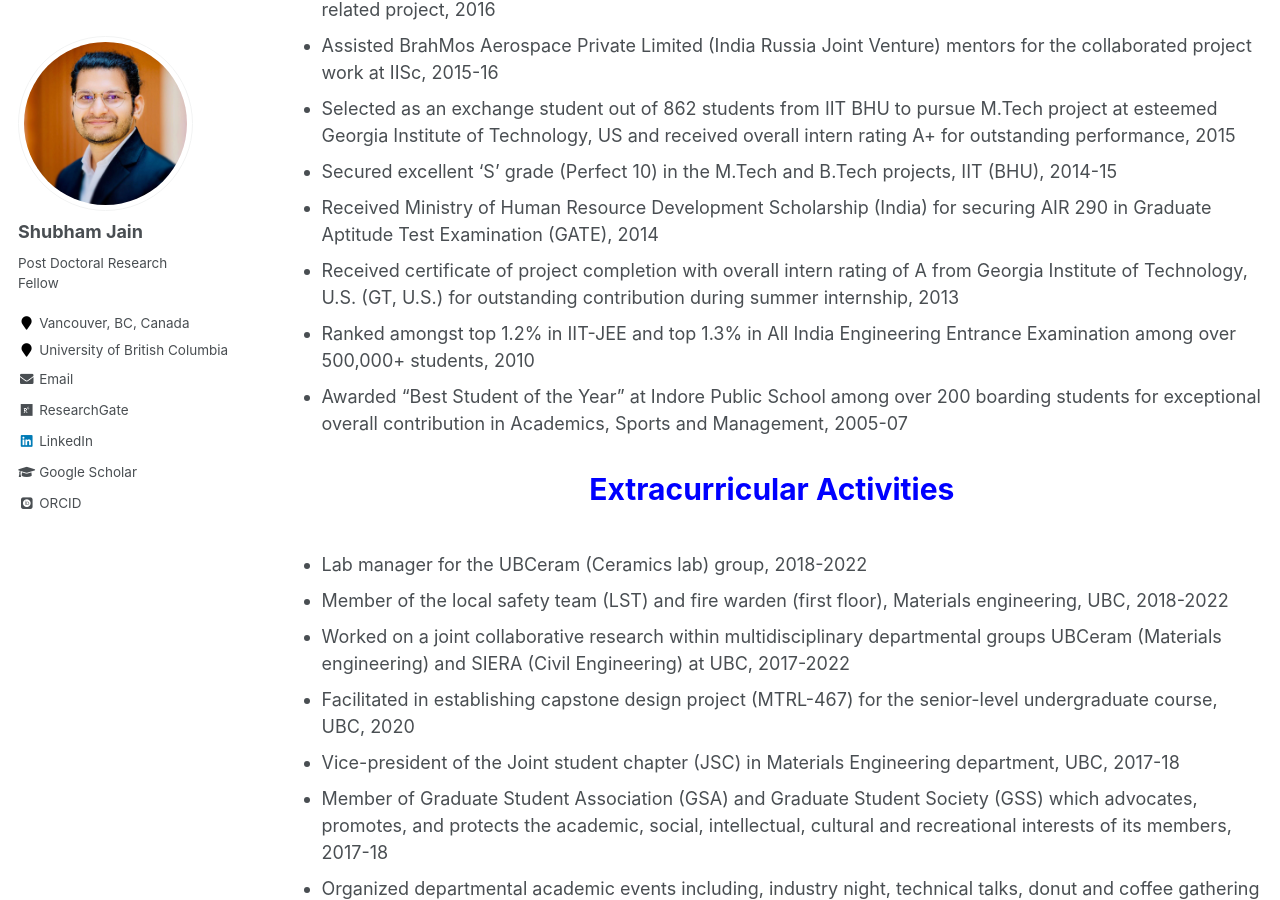
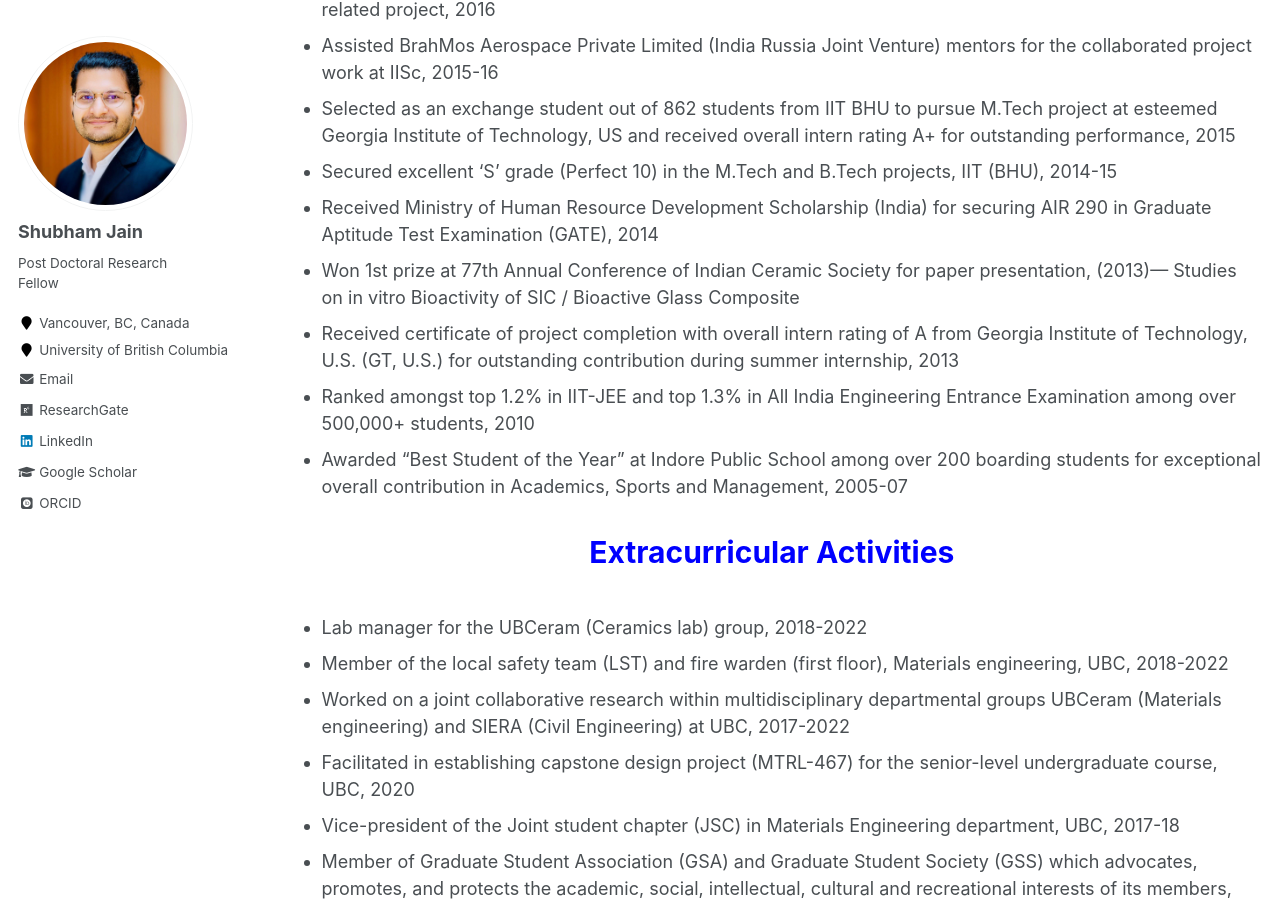
Before and after one commit to shubhamj2611/shubhamj2611.github.io, a Jekyll site: the page built from _pages/achievements.md, in a window 1280 px wide and 900 px high, scrolled down 803 px. Built offline with Jekyll 4.4.1, drawn with Linux system fonts in a browser that asks for light colours; some web fonts are replaced.

Commit message:
Update achievements.md

```diff
--- a/_pages/achievements.md
+++ b/_pages/achievements.md
@@ -22,6 +22,7 @@ author_profile: true
 *	Selected as an exchange student out of 862 students from IIT BHU to pursue M.Tech project at esteemed Georgia Institute of Technology, US and received overall intern rating A+ for outstanding performance, 2015
 *	Secured excellent ‘S’ grade (Perfect 10) in the M.Tech and B.Tech projects, IIT (BHU), 2014-15
 *	Received Ministry of Human Resource Development Scholarship (India) for securing AIR 290 in Graduate Aptitude Test Examination (GATE), 2014
+*	Won 1st prize at 77th Annual Conference of Indian Ceramic Society for paper presentation, (2013)— Studies on in vitro Bioactivity of SIC / Bioactive Glass Composite
 *	Received certificate of project completion with overall intern rating of A from Georgia Institute of Technology, U.S. (GT, U.S.) for outstanding contribution during summer internship, 2013
 *	Ranked amongst top 1.2% in IIT-JEE and top 1.3% in All India Engineering Entrance Examination among over 500,000+ students, 2010
 *	Awarded “Best Student of the Year” at Indore Public School among over 200 boarding students for exceptional overall contribution in Academics, Sports and Management, 2005-07
```
